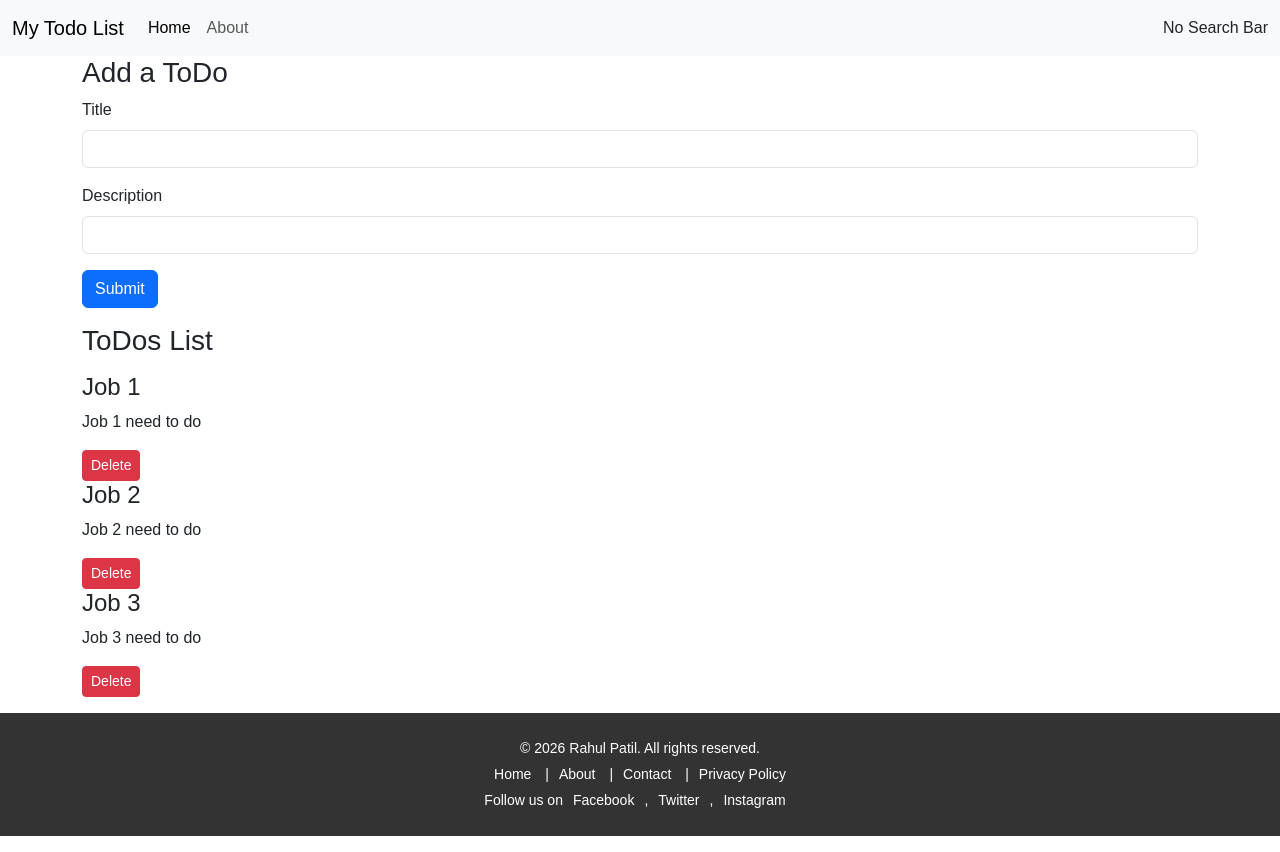
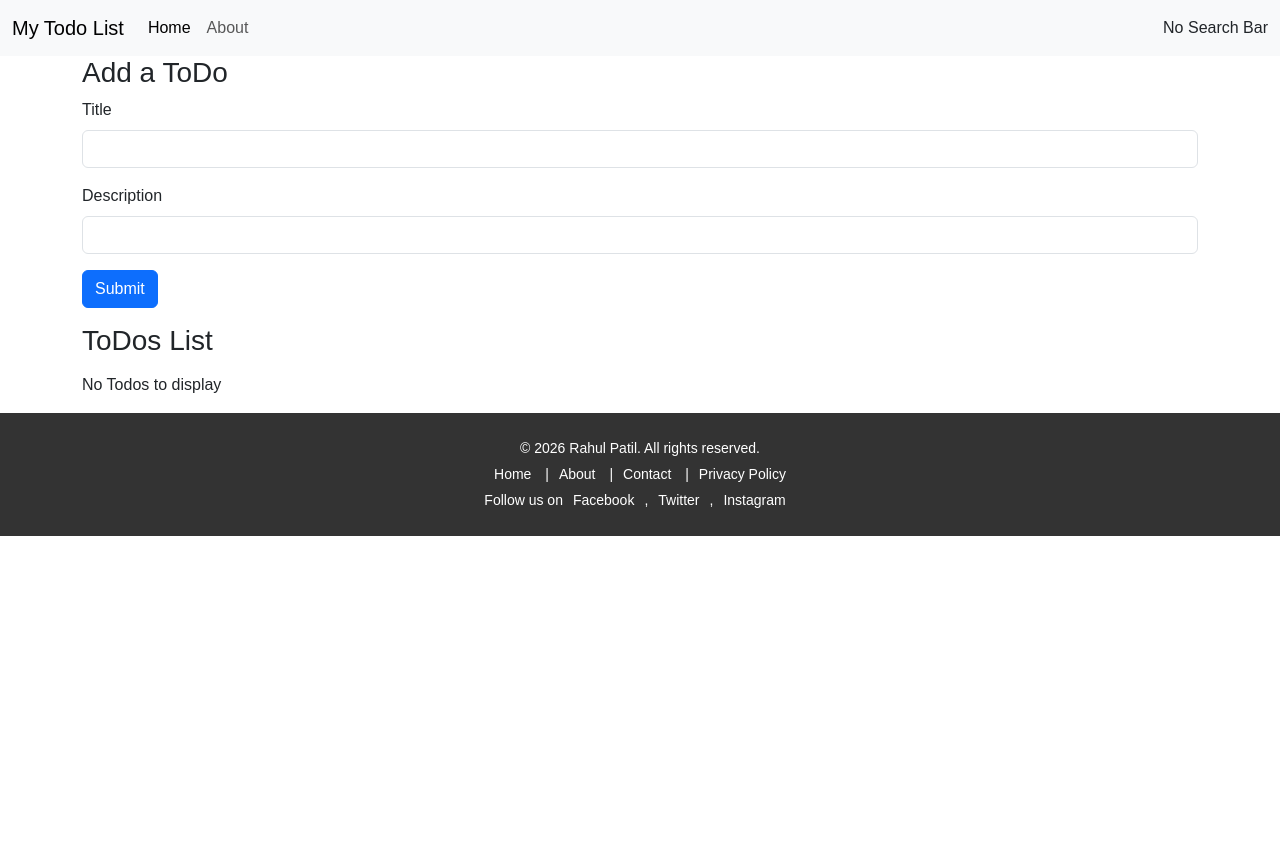
Before and after one commit to RahulPatil0707/ToDoList, a React (Create React App) app: page / in a window 1280 px wide. After the commit the page ends 800 px from the top, so only its background shows below. Built offline with nearby package versions, Linux system fonts and the light colour scheme.

Commit message:
Added the localStorage to store the values

```diff
--- a/src/App.js
+++ b/src/App.js
@@ -7,6 +7,14 @@
 import { AddToDo } from './CustomeComponents/AddToDo';
 
 function App() {
+  let initToDo;
+  if(localStorage.getItem("todos")===null)
+  {
+    initToDo=[];
+  }
+  else{
+    initToDo=JSON.parse(localStorage.getItem("todos"));
+  }
 const onDelete=(todo)=>{
 console.log("I am on delete of todo",todo )
 
@@ -14,6 +22,7 @@
  return e!==todo;
 
 }))
+  localStorage.setItem("todos",JSON.stringify(todos));
 };
 
 const addtodo=(title, desc)=>
@@ -37,28 +46,10 @@
   }
   setTodos([...todos, mytodo]);
    console.log("i am adding todo" ,mytodo)
+   localStorage.setItem("todos",JSON.stringify(todos));
 }
 
-const [todos, setTodos] = useState(() =>[
-    {
-      sr:1,
-      title:"Job 1",
-      desc:"Job 1 need to do"
-    },
-     {
-      sr:2,
-      title:"Job 2",
-      desc:"Job 2 need to do"
-    },
-
-     {
-      sr:3,
-      title:"Job 3",
-      desc:"Job 3 need to do"
-    }
-
-
-  ] );
+const [todos, setTodos] = useState(initToDo);
 
   return (
     <>
```
